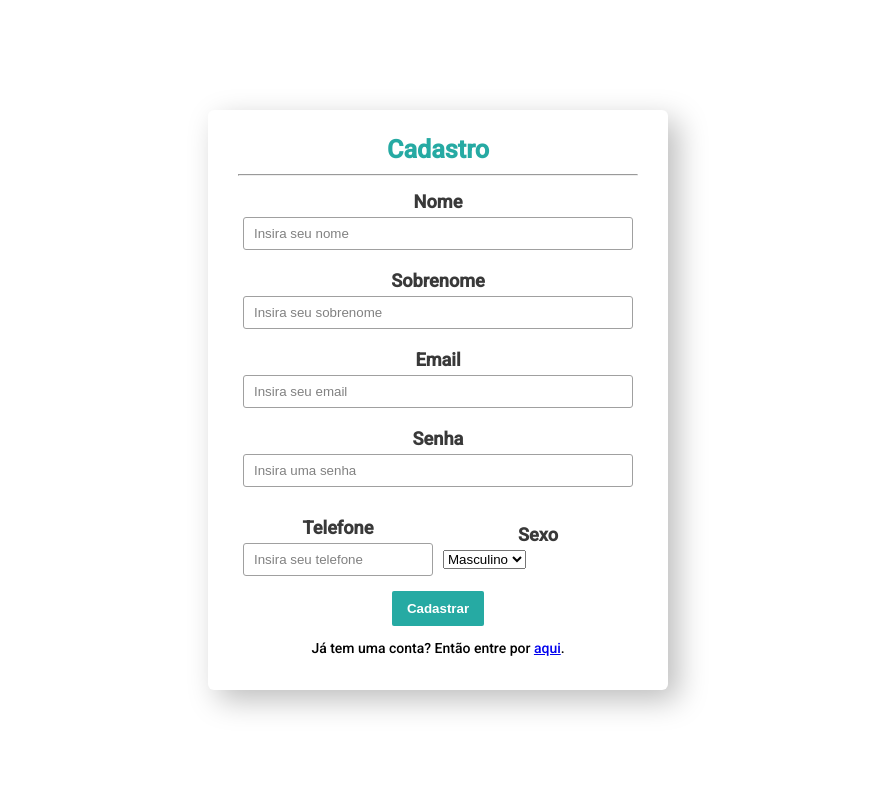
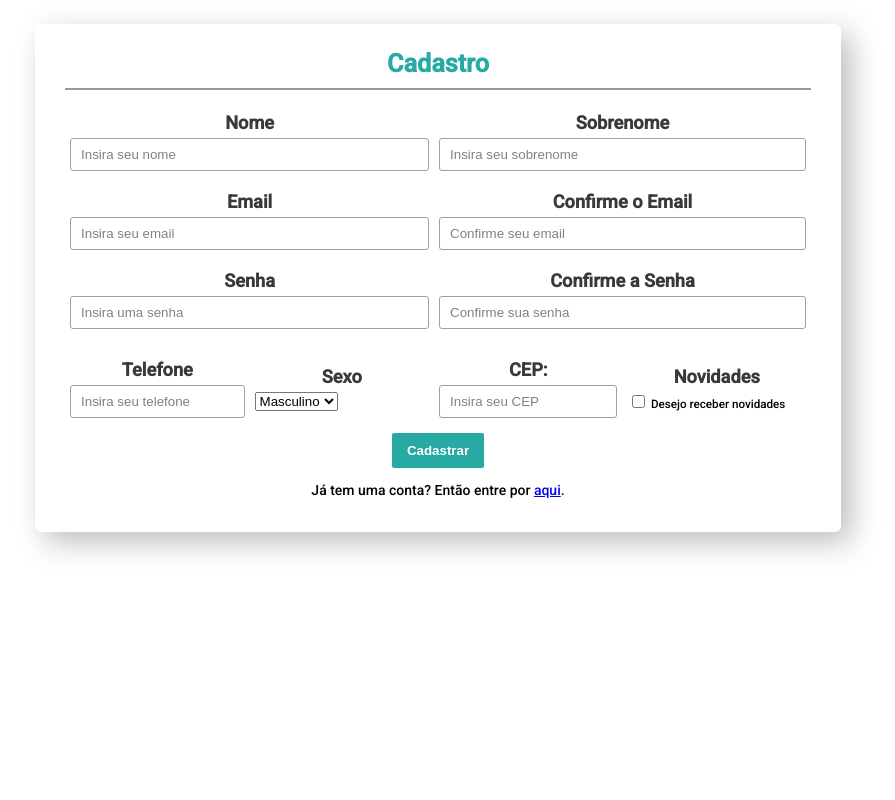
Before and after one commit to PedroLDallIgna/AlWords-Curriculos, a Flask app: page /signup in a window 1280 px wide. Shown: the part 63-863 px from the top of the page, without its empty margins (202-1097 px from the left). After the commit the page ends 618 px from the top, so only its background shows below. Run offline with Flask 2, Linux system fonts and the light colour scheme.

Commit message:
09-25 forms signup and signin ready

```diff
--- a/app/forms.py
+++ b/app/forms.py
@@ -1,13 +1,15 @@
 from flask_wtf import FlaskForm
 from wtforms import StringField, PasswordField, RadioField, SubmitField, SelectField
 from wtforms.fields.html5 import EmailField, TelField
-from wtforms.validators import DataRequired
+from wtforms.validators import DataRequired, EqualTo
 
 class SignUp(FlaskForm):
     name = StringField(label='Nome', validators=[DataRequired()])
     last_name = StringField(label="Sobrenome", validators=[DataRequired()])
-    email = EmailField(label="Email", validators=[DataRequired()])
-    password = PasswordField(label="Senha", validators=[DataRequired()])
+    email = EmailField(label="Email", validators=[DataRequired(), EqualTo('confirm_email')])
+    confirm_email = EmailField(label="Confirme o Email", validators=[DataRequired()])
+    password = PasswordField(label="Senha", validators=[DataRequired(), EqualTo('confirm_password')])
+    confirm_password = PasswordField(label="Confirme a Senha", validators=[DataRequired()])
     sex = SelectField(label="Sexo", choices=[('M', 'Masculino'), ('F', 'Feminino')], validators=[DataRequired()])
     # sex = RadioField(label="Sexo", choices=[('M', 'Male'), ('F', 'Female')], validators=[DataRequired()])
     phone = TelField(label="Telefone", validators=[DataRequired()])
--- a/app/static/public/css/style.css
+++ b/app/static/public/css/style.css
@@ -18,14 +18,25 @@ body {
   font-size: 14px;
 }
 
-.form-content {
+.main-content {
+  width: 70%;
+  /* border: 1px solid black; */
+  margin: 0 auto;
   display: flex;
+  flex: 1;
   align-items: center;
   justify-content: center;
+  gap: 2rem;
+}
+
+.form-content {
+  /* display: flex;
+  align-items: center;
+  justify-content: center; */
   height: 100%;
 }
 .forms {
-  width: 400px;
+  /* width: 800px; */
   /* min-height: 400px; */
   background: #fff;
   border-radius: 6px;
@@ -88,7 +99,7 @@ body {
   width: 48%;
 }
 
-.footer {
+.form-footer {
   display: block;
   text-align: center;
 }
@@ -109,6 +120,12 @@ body {
   background-color: #229993;
 }
 
+/* .right-space {
+  width: 300px;
+  height: 500px;
+  border: 1px solid black;
+} */
+
 .navbar {
 	/* background-color: rgb(156, 196, 240); */
   background-color: #26aaa3;
@@ -121,6 +138,7 @@ body {
   /* width: 100%; */
   top: 0;
   /* left: 0; */
+  margin-bottom: 3vh;
 }
 
 .logo {
@@ -128,3 +146,20 @@ body {
 	cursor: pointer;
 	height: 50px;
 }
+
+.block-fields {
+  display: flex;
+  flex: 1;
+}
+
+.between {
+  border: 0.5px solid #9A9A9A;
+  background-color: #9A9A9A;
+  height: 340px;
+  margin: 0 7px;
+}
+
+hr {
+  border-color: #9A9A9A;
+  border-style: solid;
+}
--- a/app/templates/public/signin.html
+++ b/app/templates/public/signin.html
@@ -18,10 +18,13 @@ Entrar
             {{ form.password.label }}
             {{ form.password(size=20, placeholder='Insira sua senha') }}
         </div>
-        <div class="footer">
+        <div class="form-footer">
             {{ form.submit(class="button") }}
             <p>Ainda não tem uma conta? Então crie uma <a href="/signup">aqui</a>.</p>
         </div>
     </form>
 </div>
+<div class="right-space">
+    <img src="{{ url_for('static', filename='public/assets/images/tiago-mazzutti.png') }}" alt="">
+</div>
 {% endblock main %}
--- a/app/templates/public/signup.html
+++ b/app/templates/public/signup.html
@@ -10,13 +10,11 @@ Cadastro
         {{ form.csrf_token }}
         <legend>Cadastro</legend>
         <hr>
+        <div class="block-fields">
+            <div class="right-fields">
                 <div class="field">
                     {{ form.name.label }}
                     {{ form.name(size=20, placeholder="Insira seu nome") }}
-        </div>
-        <div class="field">
-            {{ form.last_name.label }}
-            {{ form.last_name(size=30, placeholder="Insira seu sobrenome") }}
                 </div>
                 <div class="field">
                     {{ form.email.label }}
@@ -36,7 +34,22 @@ Cadastro
                         {{ form.sex }}
                     </div>
                 </div>
-        <!-- <div class="column">
+            </div>
+            <!-- <div class="between"></div> -->
+            <div class="left-fields">
+                <div class="field">
+                    {{ form.last_name.label }}
+                    {{ form.last_name(size=30, placeholder="Insira seu sobrenome") }}
+                </div>
+                <div class="field">
+                    {{ form.confirm_email.label }}
+                    {{ form.confirm_email(size=40, placeholder="Confirme seu email") }}
+                </div>
+                <div class="field">
+                    {{ form.confirm_password.label }}
+                    {{ form.confirm_password(size=20, placeholder="Confirme sua senha") }}
+                </div>
+                <div class="column">
                     <div class="field">
                         <label for="cep">CEP:</label>
                         <input type="text" id="cep" placeholder="Insira seu CEP" />
@@ -46,8 +59,10 @@ Cadastro
                         <input type="checkbox" id="newsletter" />
                         <small>Desejo receber novidades</small>
                     </div>
-        </div> -->
-        <div class="footer">
+                </div>
+            </div>
+        </div>
+        <div class="form-footer">
             {{ form.submit(class="button") }}
             <p>Já tem uma conta? Então entre por <a href="/signin">aqui</a>.</p>
         </div>
--- a/app/templates/public/templates/public_template.html
+++ b/app/templates/public/templates/public_template.html
@@ -14,6 +14,9 @@
     <header class="navbar">
         <a href="/"><img class="logo" src="{{ url_for('static', filename='public/assets/images/logo.png') }}"></a>
     </header>
-    {% block main %} {% endblock main %}
+    <div class="main-content">
+        {% block main %} {% endblock main %}
+    </div>
+    <footer class="footer"></footer>
 </body>
 </html>
```
Also changed, not shown: app/static/public/assets/images/tiago-mazzutti.png (added). Lines whose indentation alone changed are shown as unchanged.
